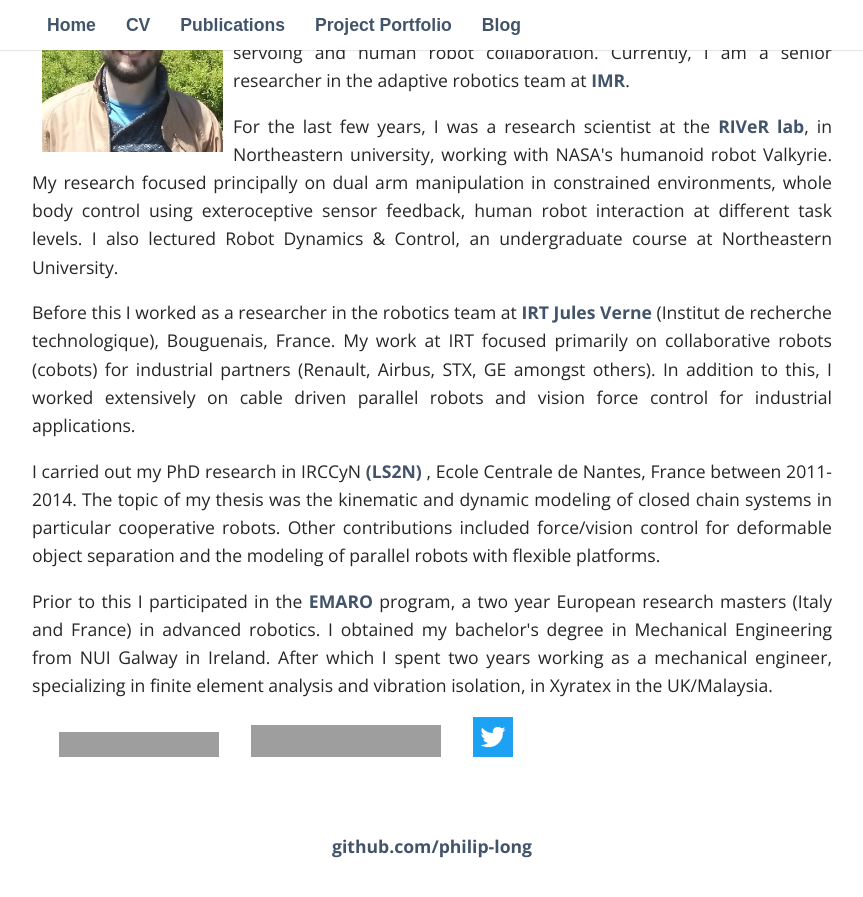
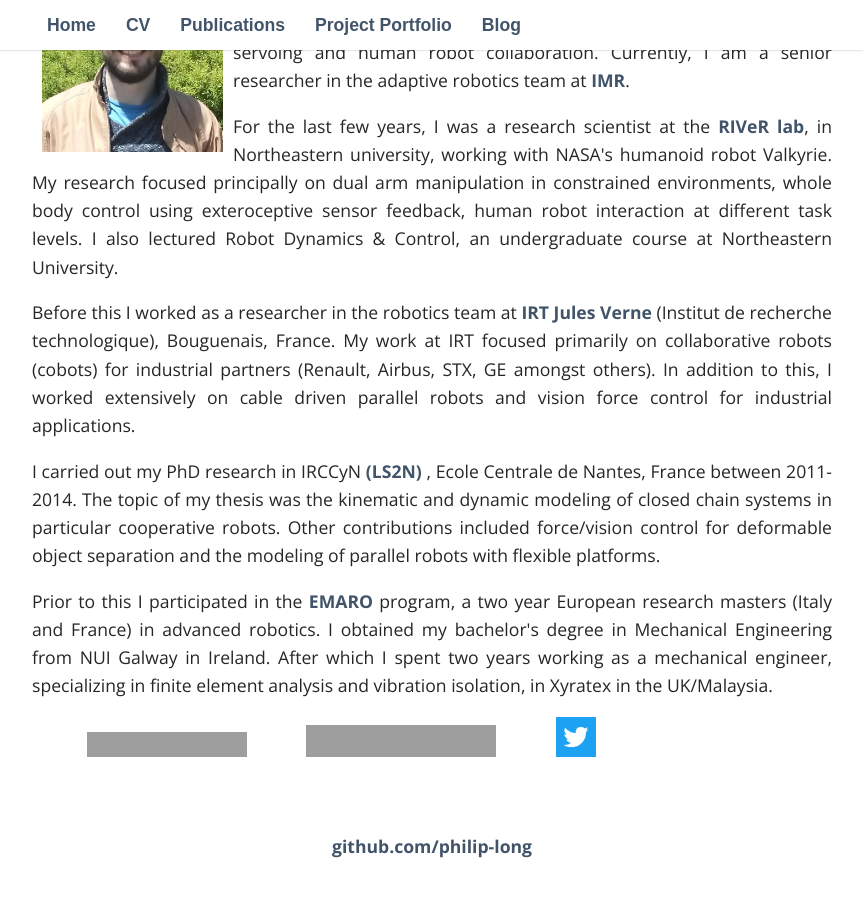
Before and after one commit to philip-long/philip-long.github.io, a Jekyll site: the page built from index.html, in a window 1280 px wide and 900 px high, scrolled down 294 px. Shown: the top 897 px of the window, without its empty margins (208-1071 px from the left). Built offline with Jekyll 4.4.1, drawn with Linux system fonts in a browser that asks for light colours; nearby versions of some CDN libraries; some web fonts are replaced; library files that are not in the unit come from our copies; grey boxes are pictures that could not be loaded.

Commit message:
Update index.html

```diff
--- a/index.html
+++ b/index.html
@@ -32,7 +32,7 @@
 
  <!--<a href="/about">Read more about me...</a>-->
       </p>
-     &nbsp;  &nbsp;  &nbsp;
+     &nbsp;  &nbsp;  &nbsp;     &nbsp;  &nbsp;  &nbsp;
 
         <a href="https://fr.linkedin.com/pub/philip-long/b3/74a/b9a">
 
@@ -40,7 +40,7 @@
 
     </a>
 
- &nbsp;  &nbsp;  &nbsp;
+ &nbsp;  &nbsp;  &nbsp;     &nbsp;  &nbsp;  &nbsp;
 
     <a href="https://scholar.google.com/citations?user=FFAElw4AAAAJ&hl=en&oi=sra">
        <img  padding: 30px; src=" https://upload.wikimedia.org/wikipedia/commons/2/28/Google_Scholar_logo.png" alt="Google scholar "
@@ -48,7 +48,8 @@
     </a>
             <!--/images/googlescholar.png-->
 
-     &nbsp;  &nbsp;  &nbsp;
+     &nbsp;  &nbsp;  &nbsp;     &nbsp;  &nbsp;  &nbsp;
+
     <a href="https://twitter.com/Philip_Robotics">
        <img  padding: 100px; src="/images/twitter_logo.png" alt="Twitter"
         width=40" height="40">
```
